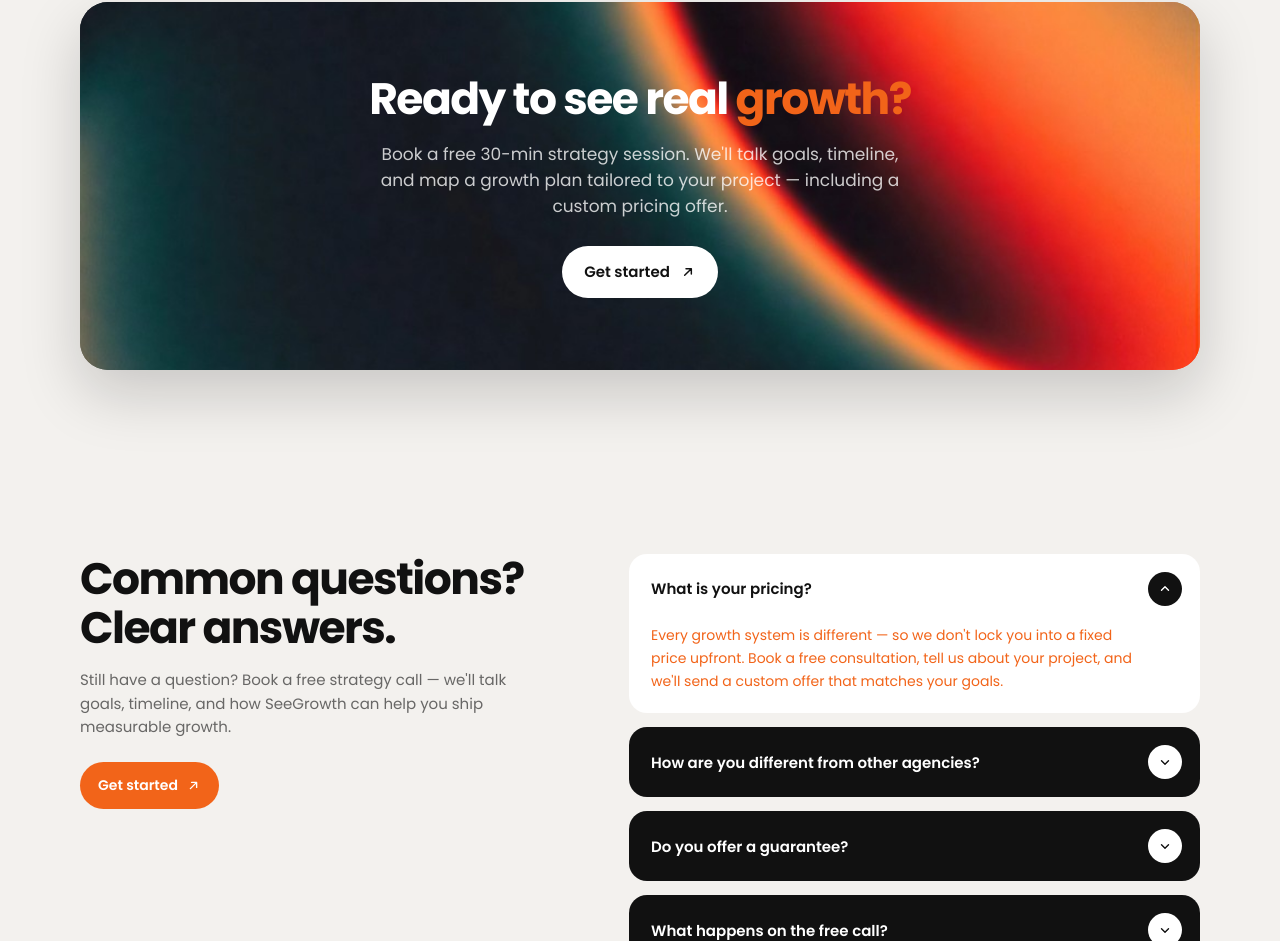
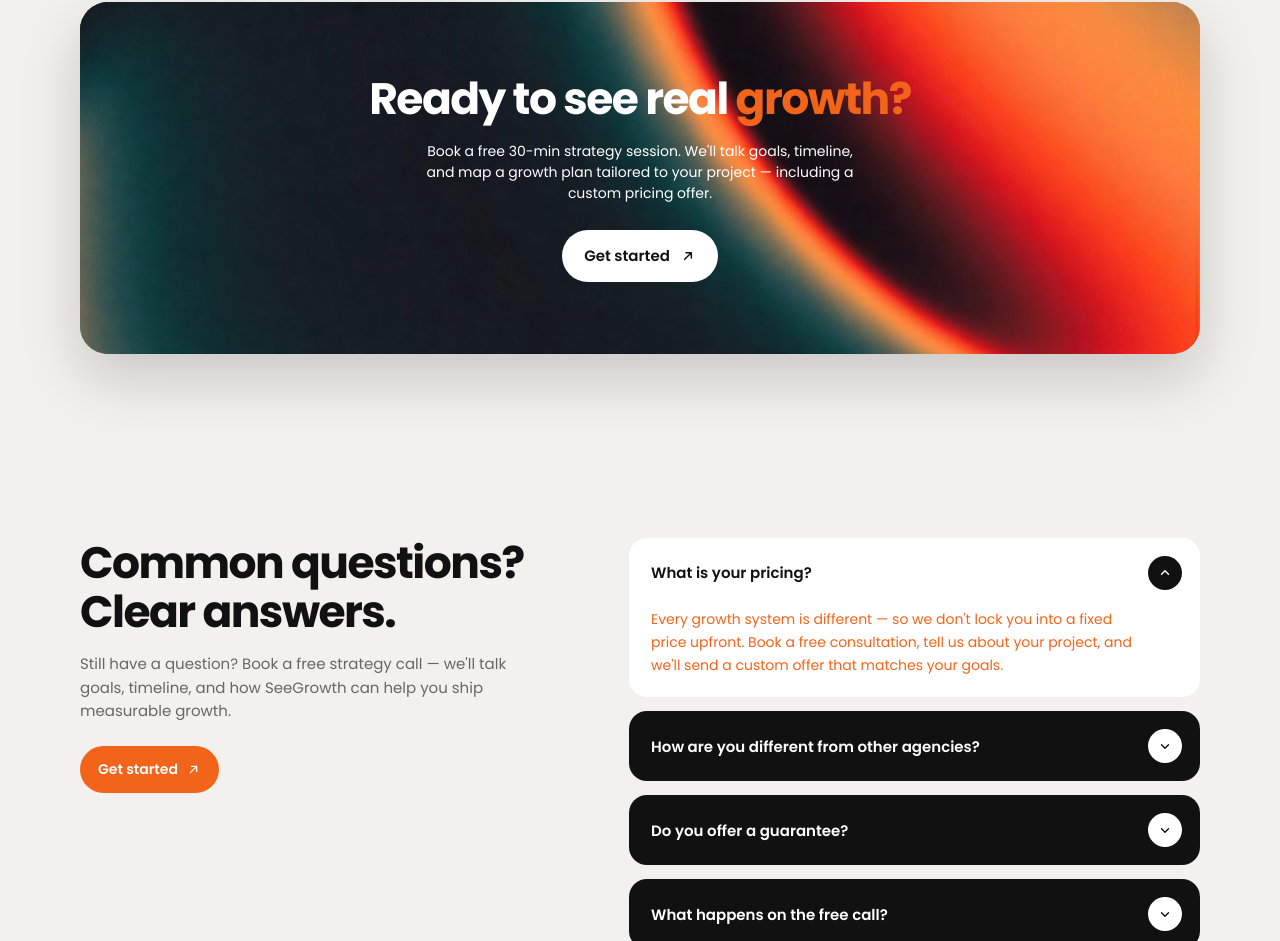
Before and after one commit to Esimuda/SeeGrowth, a React (Vite) app: page / in a window 1280 px wide. Shown: the part 5644-6585 px from the top of the page. Built offline with nearby package versions, Linux system fonts and the light colour scheme.

Commit message:
Make the booking panel subcopy smaller and pure white.

```diff
--- a/style.css
+++ b/style.css
@@ -1206,10 +1206,10 @@ button { font-family: var(--font-main); }
 .booking-panel__sub {
   margin: 0;
   font-family: var(--font-main);
-  font-size: clamp(15px, 1.5vw, 17px);
-  line-height: 1.55;
-  color: rgba(255, 255, 255, 0.78);
-  max-width: 36em;
+  font-size: clamp(13px, 1.2vw, 14px);
+  line-height: 1.5;
+  color: #fff;
+  max-width: 32em;
 }
 
 .booking-panel__cta {
```
